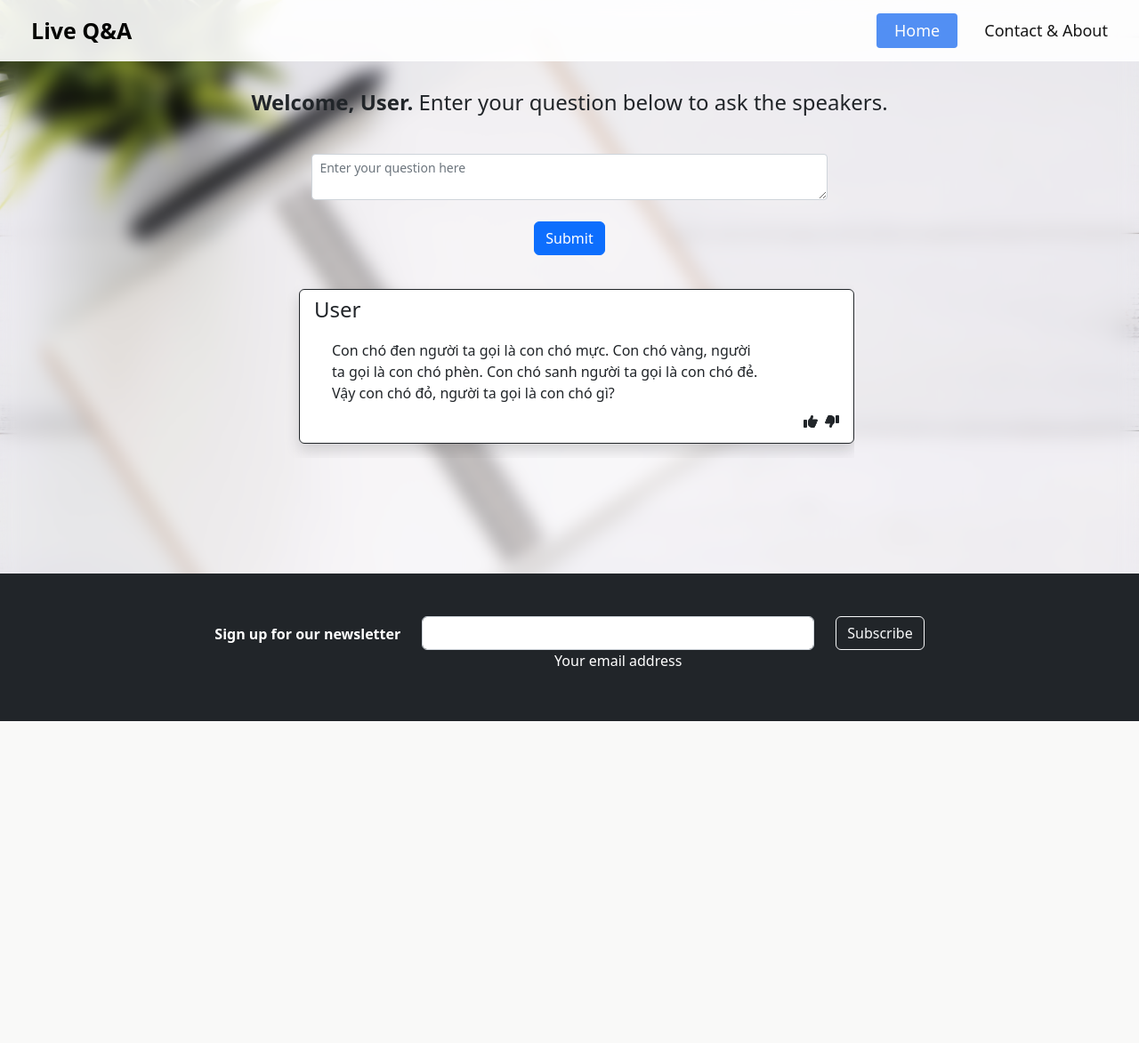
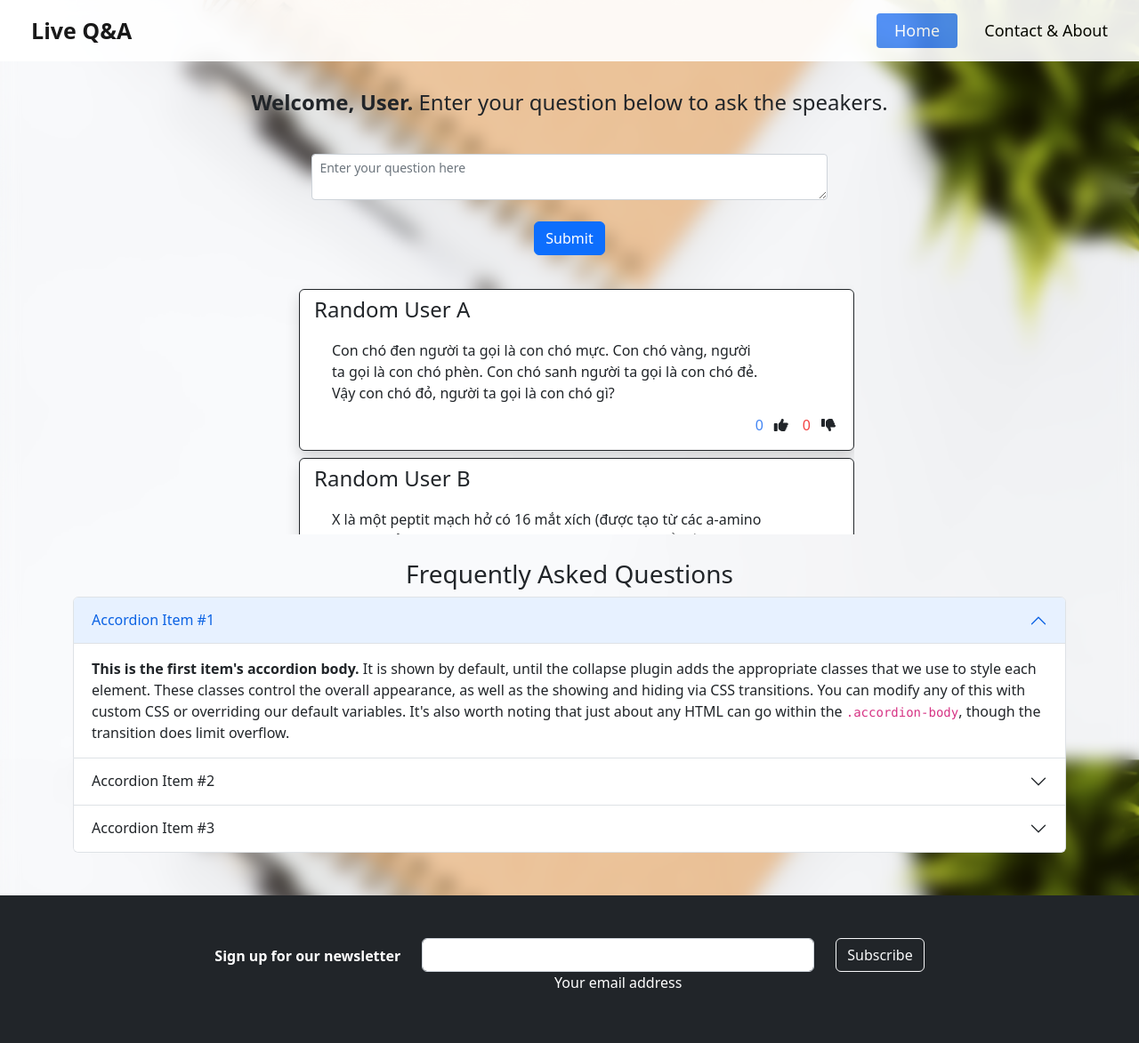
Before and after one commit to baokhanh1701/QAFrame-main, a PHP site: page /AttendeeLogin/AttendeeQuestion/1AttendeeQuestion.html in a window 1280 px wide. Shown: the whole page at 89% size. Before the commit the page ends 811 px from the top, so only its background shows below. Run offline with PHP 8.4, Linux system fonts and the light colour scheme; some libraries are stand-ins or nearby versions.

Commit message:
latest update

```diff
--- a/AttendeeLogin/AttendeeQuestion/1AttendeeQuestion.css
+++ b/AttendeeLogin/AttendeeQuestion/1AttendeeQuestion.css
@@ -1,6 +1,6 @@
 body {
     margin: 0;
-    background-image: url("../img/pexels-tirachard-kumtanom-733857.jpg");
+    background-image: url("/AttendeeLogin/img/pexels-tirachard-kumtanom-733852.jpg");
     background-repeat: no-repeat;
     background-attachment: fixed;
     background-size: cover;
@@ -256,8 +256,24 @@ body {
     display: none;
 }
 
-.thumbs:hover {
+#upvote:hover {
     background-color: rgb(66, 133, 244);
     border-radius: 10%;
     transition: 200ms;
 }
+
+#upvote:active {
+    background-color: rgb(66, 133, 244);
+    transform: translateY(4px);
+}
+
+#downvote:hover {
+    background-color: rgb(244, 66, 66);
+    border-radius: 10%;
+    transition: 200ms;
+}
+
+#downvote:active {
+    background-color: rgb(255, 0, 0);
+    transform: translateY(4px);
+}
--- a/AttendeeLogin/AttendeeQuestion/1AttendeeQuestion.html
+++ b/AttendeeLogin/AttendeeQuestion/1AttendeeQuestion.html
@@ -49,7 +49,7 @@
                 <!-- List of question -->
                 <div class="question container-fluid p-1 m-2 border border-dark shadow rounded">
                     <div class="head container text-left">
-                        <div>User</div>
+                        <div>Random User A</div>
                     </div>
                     <div class="content p-2">
                         <div class="text p-2">
@@ -60,8 +60,68 @@
                             <!-- <b id="btn-comments" class="btn-comments m-1" style="margin:5px;"
                                 onclick="showListComments()">Comments</b> -->
                             <!-- <b style="margin:5px">|</b> -->
-                            <i class="fas fa-thumbs-up m-1 thumbs"></i>
-                            <i class="fas fa-thumbs-down m-1 thumbs" style="transform: scale(-1,1);"></i>
+                            <div class="upvote p-1" id="upvote-num" style="color: rgb(66, 133, 244)">0</div>
+                            <i class="fas fa-thumbs-up m-1 thumbs me-2 p-1" id="upvote" onclick="upVote(this)"></i>
+                            <div class="downvote p-1" id="downvote-num" style="color: rgb(244, 66,66)">0</div>
+                            <i class="fas fa-thumbs-down m-1 thumbs p-1" id="downvote" onclick="downVote(this)"></i>
+                        </div>
+                    </div>
+                    <!-- <div id="list-comments" class="list-comments" style="overflow:scroll; max-height:300px;">
+                        <textarea id="comments" class="comments"></textarea>
+                        <div id="comments" class="comments">hihi.</div>
+                        <div id="comments" class="comments">Con chó đỏ người ta gọi là con chó....</div>
+                        <div id="comments" class="comments">Con chó đỏ người ta gọi là con chó... đỏ.</div>
+                    </div> -->
+                </div>
+                <div class="question container-fluid p-1 m-2 border border-dark shadow rounded">
+                    <div class="head container text-left">
+                        <div>Random User B</div>
+                    </div>
+                    <div class="content p-2">
+                        <div class="text p-2">
+                            X là một peptit mạch hở có 16 mắt xích (được tạo từ các a-amino axit no, hở, có 1 nhóm -NH2
+                            và 1 nhóm –COOH). Để đốt cháy m gam X cần dùng 45,696 lít O2. Nếu lấy m gam X cho tác dụng
+                            với lượng vừa đủ dung dịch NaOH rồi cô cạn cẩn thận thì thu được hỗn hợp chất rắn Y. Đốt
+                            cháy hoàn toàn Y trong bình chứa 12,5 mol không khí, toàn bộ khí sau phản ứng cháy được
+                            ngưng tụ hơi nước thì còn lại 271,936 lít hỗn hợp khí Z. Biết các phản ứng xẩy ra hoàn toàn,
+                            các khí đo ở đktc, trong không khí có 1/5 thể tích O2 còn lại là N2. Giá trị gần nhất của m
+                            là?
+                        </div>
+                        <div class="interact">
+                            <!-- <b id="btn-comments" class="btn-comments m-1" style="margin:5px;"
+                                onclick="showListComments()">Comments</b> -->
+                            <!-- <b style="margin:5px">|</b> -->
+                            <div class="upvote p-1" id="upvote-num" style="color: rgb(66, 133, 244)">0</div>
+                            <i class="fas fa-thumbs-up m-1 thumbs me-2 p-1" id="upvote" onclick="upVote(this)"></i>
+                            <div class="downvote p-1" id="downvote-num" style="color: rgb(244, 66,66)">0</div>
+                            <i class="fas fa-thumbs-down m-1 thumbs p-1" id="downvote" onclick="downVote(this)"></i>
+                        </div>
+                    </div>
+                    <!-- <div id="list-comments" class="list-comments" style="overflow:scroll; max-height:300px;">
+                        <textarea id="comments" class="comments"></textarea>
+                        <div id="comments" class="comments">hihi.</div>
+                        <div id="comments" class="comments">Con chó đỏ người ta gọi là con chó....</div>
+                        <div id="comments" class="comments">Con chó đỏ người ta gọi là con chó... đỏ.</div>
+                    </div> -->
+                </div>
+                <div class="question container-fluid p-1 m-2 border border-dark shadow rounded">
+                    <div class="head container text-left">
+                        <div>Random User C</div>
+                    </div>
+                    <div class="content p-2">
+                        <div class="text p-2">
+                            Có 1 chiếc thuyền tối đa là chỉ chở được hai người, nếu thêm người thứ 3 sẽ bị chìm ngay lập
+                            tức. Hỏi tại sao người ta trông thấy trên chiếc thuyền đó có ba thằng Mỹ đen và ba thằng Mỹ
+                            trắng ngồi trên chiếc thuyền đó mà ko bị chìm?
+                        </div>
+                        <div class="interact">
+                            <!-- <b id="btn-comments" class="btn-comments m-1" style="margin:5px;"
+                                onclick="showListComments()">Comments</b> -->
+                            <!-- <b style="margin:5px">|</b> -->
+                            <div class="upvote p-1" id="upvote-num" style="color: rgb(66, 133, 244)">0</div>
+                            <i class="fas fa-thumbs-up m-1 thumbs me-2 p-1" id="upvote" onclick="upVote(this)"></i>
+                            <div class="downvote p-1" id="downvote-num" style="color: rgb(244, 66,66)">0</div>
+                            <i class="fas fa-thumbs-down m-1 thumbs p-1" id="downvote" onclick="downVote(this)"></i>
                         </div>
                     </div>
                     <!-- <div id="list-comments" class="list-comments" style="overflow:scroll; max-height:300px;">
@@ -73,10 +133,69 @@
                 </div>
                 <!-- End list of question -->
             </div>
+            <!-- End list of question -->
         </div>
     </div>
-    <div class = "mb-3"></div>
-</body>
+    </div>
+    <div class="container accordion mb-5" id="accordionExample">
+        <h3 class="text-center">Frequently Asked Questions</h3>
+        <div class="accordion-item">
+            <h2 class="accordion-header" id="headingOne">
+                <button class="accordion-button" type="button" data-bs-toggle="collapse" data-bs-target="#collapseOne"
+                    aria-expanded="true" aria-controls="collapseOne">
+                    Accordion Item #1
+                </button>
+            </h2>
+            <div id="collapseOne" class="accordion-collapse collapse show" aria-labelledby="headingOne"
+                data-bs-parent="#accordionExample">
+                <div class="accordion-body">
+                    <strong>This is the first item's accordion body.</strong> It is shown by default, until the collapse
+                    plugin adds the appropriate classes that we use to style each element. These classes control the
+                    overall appearance, as well as the showing and hiding via CSS transitions. You can modify any of
+                    this with custom CSS or overriding our default variables. It's also worth noting that just about any
+                    HTML can go within the <code>.accordion-body</code>, though the transition does limit overflow.
+                </div>
+            </div>
+        </div>
+        <div class="accordion-item">
+            <h2 class="accordion-header" id="headingTwo">
+                <button class="accordion-button collapsed" type="button" data-bs-toggle="collapse"
+                    data-bs-target="#collapseTwo" aria-expanded="false" aria-controls="collapseTwo">
+                    Accordion Item #2
+                </button>
+            </h2>
+            <div id="collapseTwo" class="accordion-collapse collapse" aria-labelledby="headingTwo"
+                data-bs-parent="#accordionExample">
+                <div class="accordion-body">
+                    <strong>This is the second item's accordion body.</strong> It is hidden by default, until the
+                    collapse plugin adds the appropriate classes that we use to style each element. These classes
+                    control the overall appearance, as well as the showing and hiding via CSS transitions. You can
+                    modify any of this with custom CSS or overriding our default variables. It's also worth noting that
+                    just about any HTML can go within the <code>.accordion-body</code>, though the transition does limit
+                    overflow.
+                </div>
+            </div>
+        </div>
+        <div class="accordion-item">
+            <h2 class="accordion-header" id="headingThree">
+                <button class="accordion-button collapsed" type="button" data-bs-toggle="collapse"
+                    data-bs-target="#collapseThree" aria-expanded="false" aria-controls="collapseThree">
+                    Accordion Item #3
+                </button>
+            </h2>
+            <div id="collapseThree" class="accordion-collapse collapse" aria-labelledby="headingThree"
+                data-bs-parent="#accordionExample">
+                <div class="accordion-body">
+                    <strong>This is the third item's accordion body.</strong> It is hidden by default, until the
+                    collapse plugin adds the appropriate classes that we use to style each element. These classes
+                    control the overall appearance, as well as the showing and hiding via CSS transitions. You can
+                    modify any of this with custom CSS or overriding our default variables. It's also worth noting that
+                    just about any HTML can go within the <code>.accordion-body</code>, though the transition does limit
+                    overflow.
+                </div>
+            </div>
+        </div>
+    </div>
     <footer class="bg-dark text-center text-white" id="about">
         <!-- Grid container -->
         <div class="container p-4">
@@ -219,4 +338,7 @@
         </div> -->
         <!-- Copyright -->
     </footer>
+
+</body>
+
 </html>
```
Also changed, not shown: AttendeeLogin/AttendeeQuestion/1AttendeeLogin.js (+26 -12 lines). Lines whose indentation alone changed are shown as unchanged.
